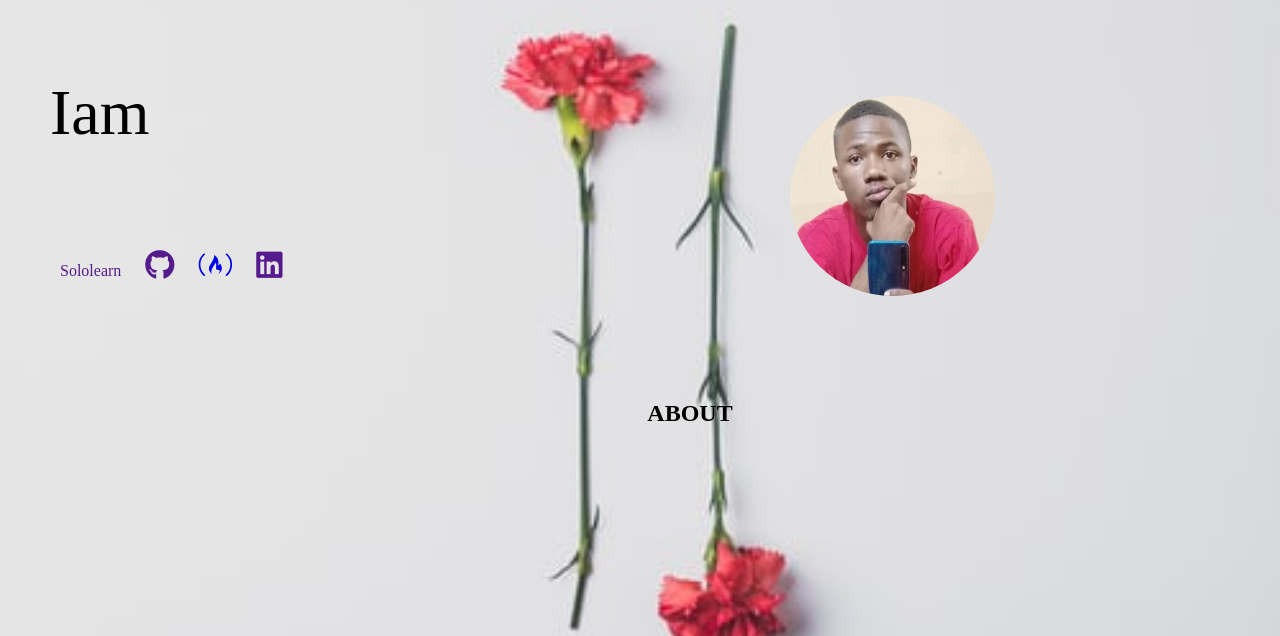
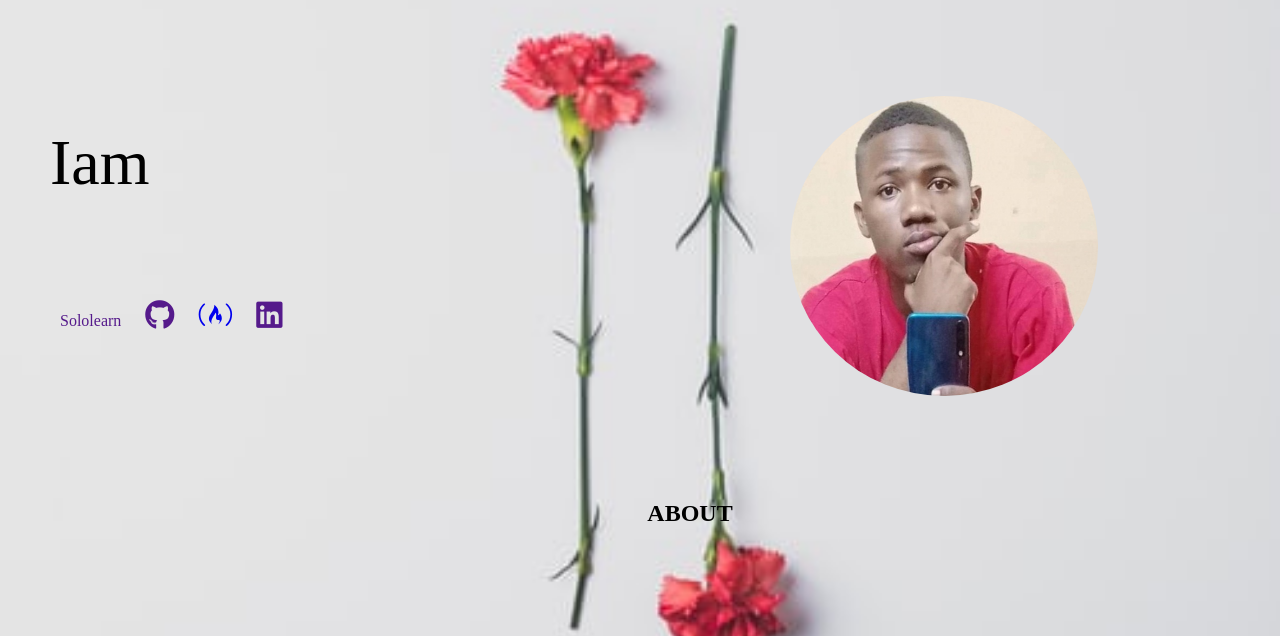
Before and after one commit to tuvaman/portfolio, a Django app: template templates/index.html in a window 1280 px wide. Shown: the part 74-710 px from the top of the page. Run offline with Django 3.2, Linux system fonts and the light colour scheme; the template is opened without the code that fills it, so the values that code supplies are empty; some libraries are stand-ins or nearby versions.

Commit message:
Update index.css

```diff
--- a/static/index.css
+++ b/static/index.css
@@ -24,8 +24,8 @@ body{
 }
 
 .intro .img .pic  img{
-    height: 200px;
-    width: 200x;
+    height: 300px;
+    width: 300x;
     border-radius: 50%;
     margin-left: 50px;
     object-fit: cover;
@@ -273,7 +273,7 @@ header  button{
     }
     .content{
 
-    margin-left: 10px;
+    margin-left: 20px;
 
 }
 }
```
